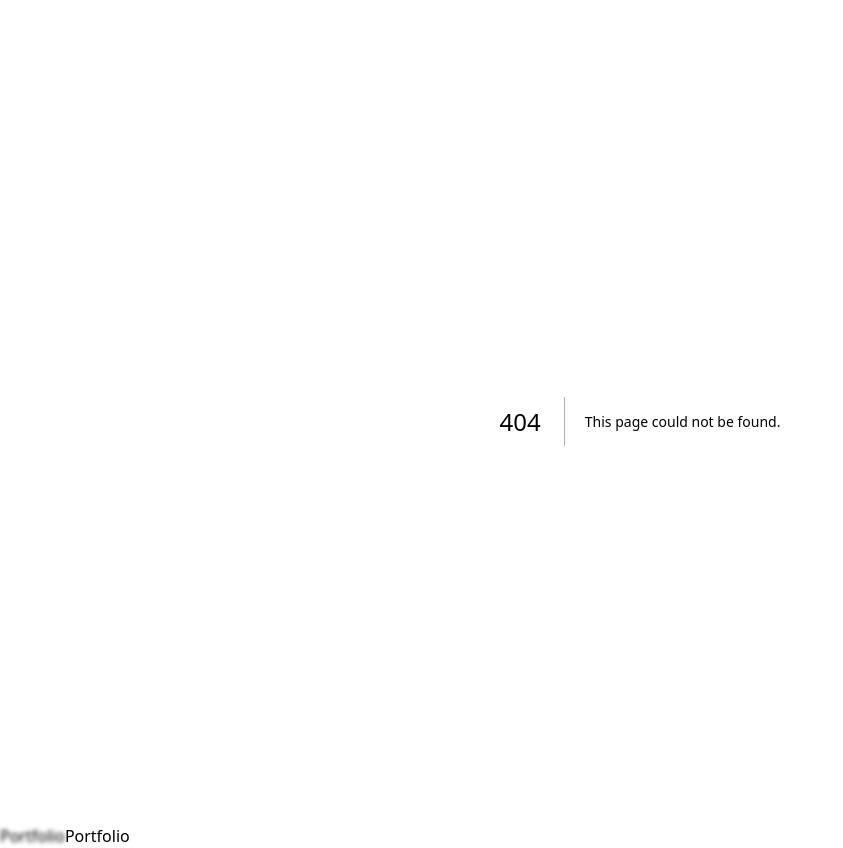
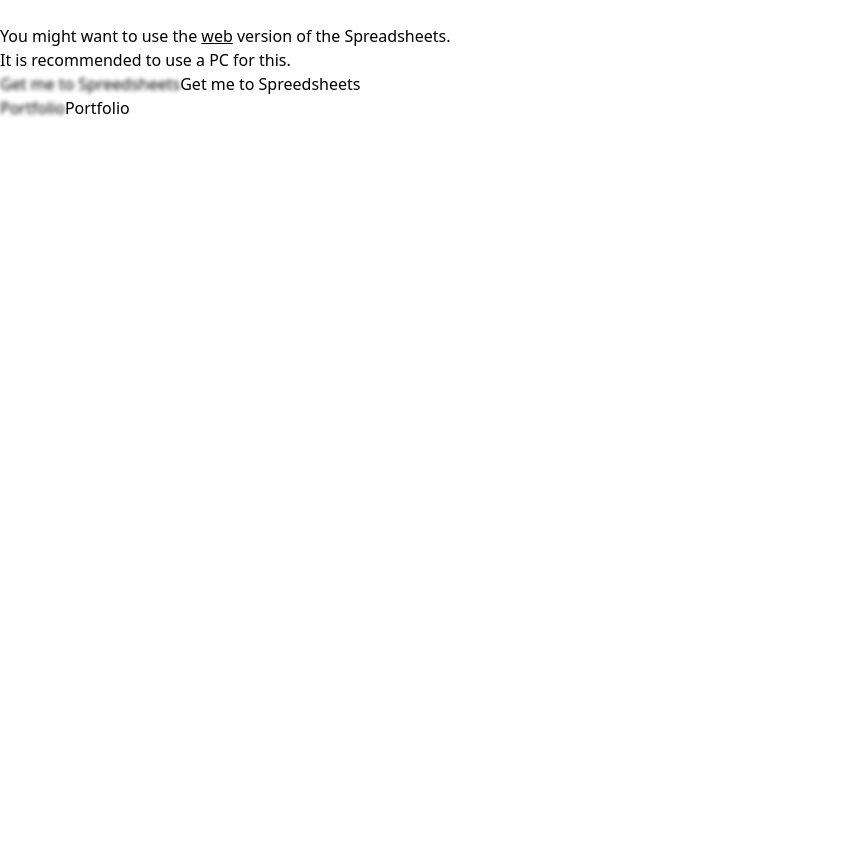
Before and after one commit to deadlyunicorn/landing-page, a Next.js app: page /spreadsheets in a window 1280 px wide. Before the commit this address had no page. Shown: the whole page, without its empty margins (0-843 px from the left). After the commit the page ends 800 px from the top, so only its background shows below. Built offline with nearby package versions, Linux system fonts and the light colour scheme.

Commit message:
added spreadsheets prompt

```diff
--- /dev/null
+++ b/app/(links)/spreadsheets/page.tsx
@@ -0,0 +1,31 @@
+import { PageSection } from "@/app/lib/SectionOutline";
+import { ToCItem } from "@/app/lib/ToCItem";
+
+const SpreadsheetsRedirect = () => {
+  return (
+    <PageSection id="spreadsheets_redirect">
+      <div
+        className="h-full w-full flex flex-col
+                items-center justify-center text-center"
+      >
+        <p>You might want to use the <u>web</u> version of the Spreadsheets.</p>
+        <p>
+          It is recommended to use a PC for this.
+        </p>
+        <ul>
+          <ToCItem>
+            <a
+              className="dark:text-green-400 text-green-600"
+              target="_blank"
+              href="https://docs.google.com/spreadsheets/u/0/create"
+            >
+              <span className="text-lg">Get me to Spreedsheets</span>
+            </a>
+          </ToCItem>
+        </ul>
+      </div>
+    </PageSection>
+  );
+};
+
+export default SpreadsheetsRedirect;
```
